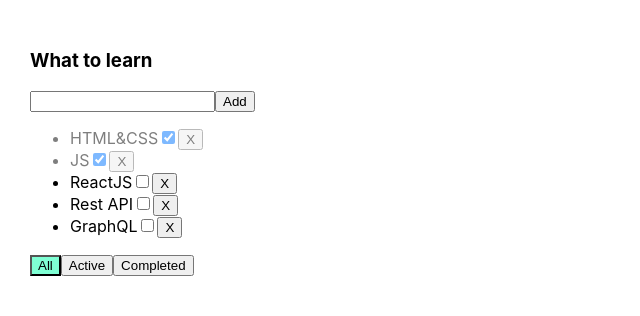
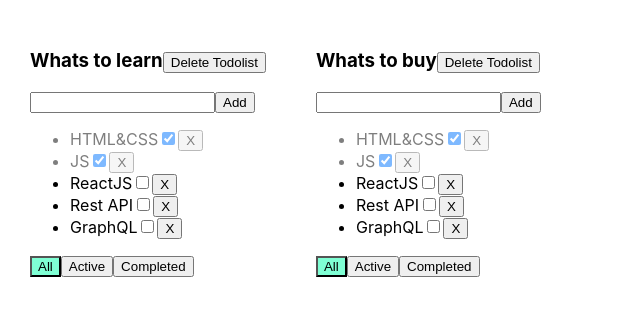
Before and after one commit to dkapinus/ToDolist, a React (Create React App) app: page / in a window 1280 px wide. Shown: the top 316 px of the page, without its empty margins (0-640 px from the left). Built offline with nearby package versions, Linux system fonts and the light colour scheme.

Commit message:
Tueasday 1 lesson

```diff
--- a/src/App.tsx
+++ b/src/App.tsx
@@ -5,59 +5,95 @@
 
 export type ButtonFilterType ='All'|'Active'|'Completed'
 
-
+type TodoListsType = {id: string, title: string, filter: ButtonFilterType}
 
 function App() {
 
-    let [tasks, setTasks] = useState([
+    let todoListsID1=v1()
+    let todoListsID2=v1()
+
+    let [todoLists, SetTodoLists] = useState<TodoListsType[]>([
+        {id: todoListsID1, title: "Whats to learn", filter: "All"},
+        {id: todoListsID2, title: "Whats to buy", filter: "All"},
+
+    ])
+
+    let [tasks, setTasks] = useState({
+        [todoListsID1]:[
             {id: v1(), title: "HTML&CSS", isDone: true},
             {id: v1(), title: "JS", isDone: true},
             {id: v1(), title: "ReactJS", isDone: false},
             {id: v1(), title: "Rest API", isDone: false},
             {id: v1(), title: "GraphQL", isDone: false},
-        ])
+        ],
+        [todoListsID2]:[
+            {id: v1(), title: "HTML&CSS", isDone: true},
+            {id: v1(), title: "JS", isDone: true},
+            {id: v1(), title: "ReactJS", isDone: false},
+            {id: v1(), title: "Rest API", isDone: false},
+            {id: v1(), title: "GraphQL", isDone: false},
+        ],
+    });
 
-   let [filter,setFilter]=useState<ButtonFilterType>('All')
 
-         const FilterNameButton = (nameButton:ButtonFilterType)=> {
-        setFilter(nameButton)
+         const FilterNameButton = (todolistID:string,nameButton:ButtonFilterType)=> {
+
+             SetTodoLists(todoLists.map((el)=>el.id===todolistID ? {...el,filter:nameButton}: el))
+        // setFilter(nameButton)
         }
 
-    const FilteredTask=()=> {
-        let newTask=tasks
-        if(filter==='Active'){newTask=tasks.filter((el)=>el.isDone===false)}
-        if(filter==='Completed'){newTask=tasks.filter((el)=>el.isDone===true)}
-        return newTask
+
+
+    const removeTask = (todolistID:string,id:string)=> {
+         setTasks({...tasks,[todolistID]:tasks[todolistID].filter((el)=>el.id !==id)})
+        // let newTask=tasks.filter((el)=>el.id !==id)
+        // setTasks(newTask)
     }
-
-    const removeTask = (id:string)=> {
-
-        let newTask=tasks.filter((el)=>el.id !==id)
-        setTasks(newTask)
-    }
-    const AddMessage =(valueInput:string)=> {
+    const AddMessage =(todolistID:string,valueInput:string)=> {
         let newTask ={id: v1(), title: valueInput, isDone: true}
-        setTasks([newTask,...tasks])
+        setTasks({...tasks,[todolistID]:[newTask,...tasks[todolistID]]})
+        // setTasks([newTask,...tasks])
     }
 
 
-    const CheckInput=(idCheck:string,event:boolean)=> {
+    const CheckInput=(todolistID:string,idCheck:string,event:boolean)=> {
 
-         setTasks(tasks.map((el)=>el.id===idCheck ? {...el,isDone:event}:el))
+         // setTasks(tasks.map((el)=>el.id===idCheck ? {...el,isDone:event}:el))
+        setTasks({...tasks,[todolistID]:tasks[todolistID].map((el)=>el.id===idCheck ? {...el,isDone:event}:el)})
 
 
     }
+
+    const deleteTodolist = (todolistID:string)=> {
+             SetTodoLists(todoLists.filter((el)=>el.id!==todolistID))
+        delete tasks[todolistID]
+    }
     return (
         <div className="App">
-          <Todolist
+            {todoLists.map((el)=>{
+                const FilteredTask=()=> {
+                    let newTask=tasks[el.id]
+                    if(el.filter==='Active'){newTask=tasks[el.id].filter((el)=>el.isDone===false)}
+                    if(el.filter==='Completed'){newTask=tasks[el.id].filter((el)=>el.isDone===true)}
+                    return newTask
+                }
+                return(
+                    <div>
+                        <Todolist
+                            todolistID={el.id}
+                            key={el.id}
+                            title={el.title}
+                            task={FilteredTask()}
+                            FilterNameButton={FilterNameButton}
+                            removeTask={removeTask}
+                            AddMessage={AddMessage}
+                            filter={el.filter}
+                            onChangeCheckInput={CheckInput}
+                            deleteTodolist={deleteTodolist}/>
+                    </div>
+                )
+            })}
 
-                    name={'What to learn'}
-                    task={FilteredTask()}
-                    FilterNameButton={FilterNameButton}
-                    removeTask={removeTask}
-                    AddMessage={AddMessage}
-                    filter={filter}
-                    onChangeCheckInput={CheckInput}/>
 
         </div>
     );
--- a/src/Todolist.tsx
+++ b/src/Todolist.tsx
@@ -3,13 +3,15 @@
 import s from './Todolist.module.css'
 
 type  TodolistType = {
-    name:string
-    FilterNameButton:(nameButton:ButtonFilterType)=>void
-    removeTask:(id:string)=>void
-    AddMessage:(valueInput:string)=>void
-    onChangeCheckInput:(idCheck:string,event:boolean)=>void
+    todolistID:string
+    title:string
+    FilterNameButton:(todolistID:string,nameButton:ButtonFilterType)=>void
+    removeTask:(todolistID:string,id:string)=>void
+    AddMessage:(todolistID:string,valueInput:string)=>void
+    onChangeCheckInput:(todolistID:string,idCheck:string,event:boolean)=>void
     filter:ButtonFilterType
     task:TaskType[]
+    deleteTodolist:(todolistID:string)=>void
 }
 
 type TaskType = {
@@ -19,21 +21,22 @@
 }
 
 export const Todolist:React.FC<TodolistType> = ({
-                                                    name,
+                                                    title,
                                                     FilterNameButton,
                                                     removeTask,
                                                     AddMessage,
                                                     onChangeCheckInput,
                                                     filter,
                                                     task,
+                                                    deleteTodolist,
                                                     ...props
                                                 }) => {
-    const onClickHandler = (nameButton:ButtonFilterType)=> {
-        FilterNameButton(nameButton)
+    const onClickHandler = (todolistID:string,nameButton:ButtonFilterType)=> {
+        FilterNameButton(todolistID,nameButton)
     }
 
-    const  onClickHandlerDeleteTask= (id:string)=> {
-        removeTask(id)
+    const  onClickHandlerDeleteTask= (todolistID:string,id:string)=> {
+        removeTask(todolistID,id)
     }
 
     let [valueInput,setValueInput]=useState('')
@@ -44,8 +47,8 @@
 
     let [error,setError]=useState<string|null>('')
 
-    const onclickHandlerAddMessage = ()=> {
-        if(valueInput.trim()!==''){AddMessage(valueInput.trim())}
+    const onclickHandlerAddMessage = (todolistID:string)=> {
+        if(valueInput.trim()!==''){AddMessage(todolistID,valueInput.trim())}
         else (setError('Title is reqiured'))
 
         setValueInput('')
@@ -57,34 +60,39 @@
     }
 
     const onKeyDownInput = (event:KeyboardEvent<HTMLInputElement>)=> {
-        if(event.key==='Enter'){onclickHandlerAddMessage()}
+        if(event.key==='Enter'){onclickHandlerAddMessage(props.todolistID)}
     }
 
     const onKeyPressInput = (event:KeyboardEvent<HTMLInputElement>)=> {
-        if(event.key==='13'){onclickHandlerAddMessage()}
+        if(event.key==='13'){onclickHandlerAddMessage(props.todolistID)}
     }
 
-    const onChangeCheckInputHandler = (idCheck:string,event:boolean)=> {
-        onChangeCheckInput(idCheck,event)
+    const onChangeCheckInputHandler = (todolistID:string,idCheck:string,event:boolean)=> {
+        onChangeCheckInput(todolistID,idCheck,event)
+    }
+
+    const DeleteTodolist = (todolistID:string)=> {
+        deleteTodolist(todolistID)
     }
     return (
         <div>
-            <h3>{name}</h3>
+            <h3>{title}
+            <button onClick={()=>DeleteTodolist(props.todolistID)}>Delete Todolist</button></h3>
             <input  className={error ? s.errorInput :''} onChange={onChangeInputHandler} value={valueInput} onKeyDown={onKeyDownInput} onKeyPress={onKeyPressInput}/>
-            <button onClick={onclickHandlerAddMessage}>Add</button>
+            <button onClick={()=>onclickHandlerAddMessage(props.todolistID)}>Add</button>
             {error &&<div className={s.errorMessage}>{error}</div>}
             <ul>{task.map((el)=>{
                 return ( <li key={el.id} className={el.isDone===true ? s.active : ''}>
                     {el.title}
-                    <input type={"checkbox"} checked={el.isDone} onChange={(event:ChangeEvent<HTMLInputElement>)=>onChangeCheckInputHandler(el.id,event.currentTarget.checked)}  />
-                    <button onClick={()=>onClickHandlerDeleteTask(el.id)}>X</button>
+                    <input type={"checkbox"} checked={el.isDone} onChange={(event:ChangeEvent<HTMLInputElement>)=>onChangeCheckInputHandler(props.todolistID,el.id,event.currentTarget.checked)}  />
+                    <button onClick={()=>onClickHandlerDeleteTask(props.todolistID,el.id)}>X</button>
                 </li>)
             })}
 
             </ul>
-               <button className={filter==='All' ? s.filter :''} onClick={()=>onClickHandler('All')}>All</button>
-               <button className={filter==='Active' ? s.filter :''} onClick={()=>onClickHandler('Active')}>Active</button>
-               <button className={filter==='Completed' ? s.filter :''} onClick={()=>onClickHandler('Completed')}>Completed</button>
+               <button className={filter==='All' ? s.filter :''} onClick={()=>onClickHandler(props.todolistID,'All')}>All</button>
+               <button className={filter==='Active' ? s.filter :''} onClick={()=>onClickHandler(props.todolistID,'Active')}>Active</button>
+               <button className={filter==='Completed' ? s.filter :''} onClick={()=>onClickHandler(props.todolistID,'Completed')}>Completed</button>
 
         </div>
     );
```
